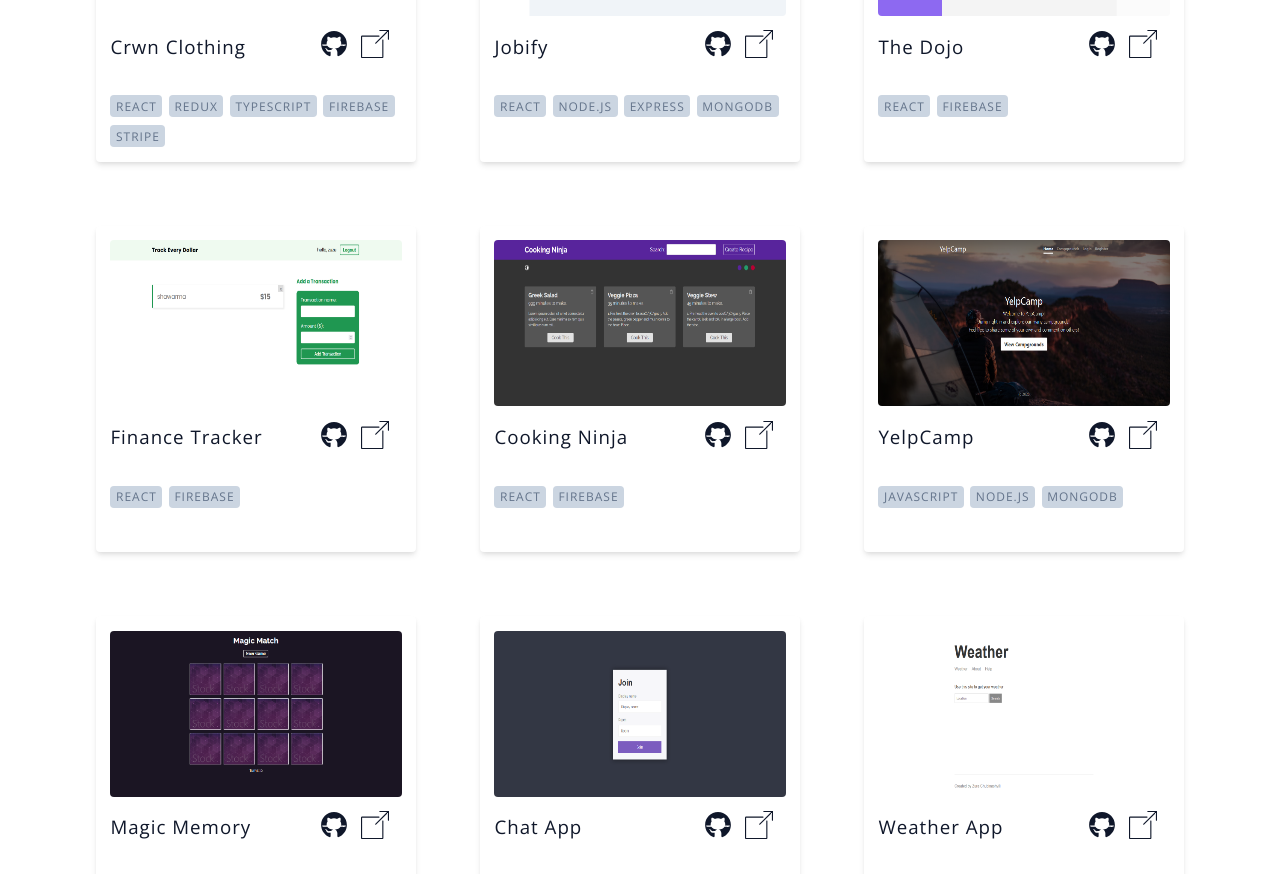
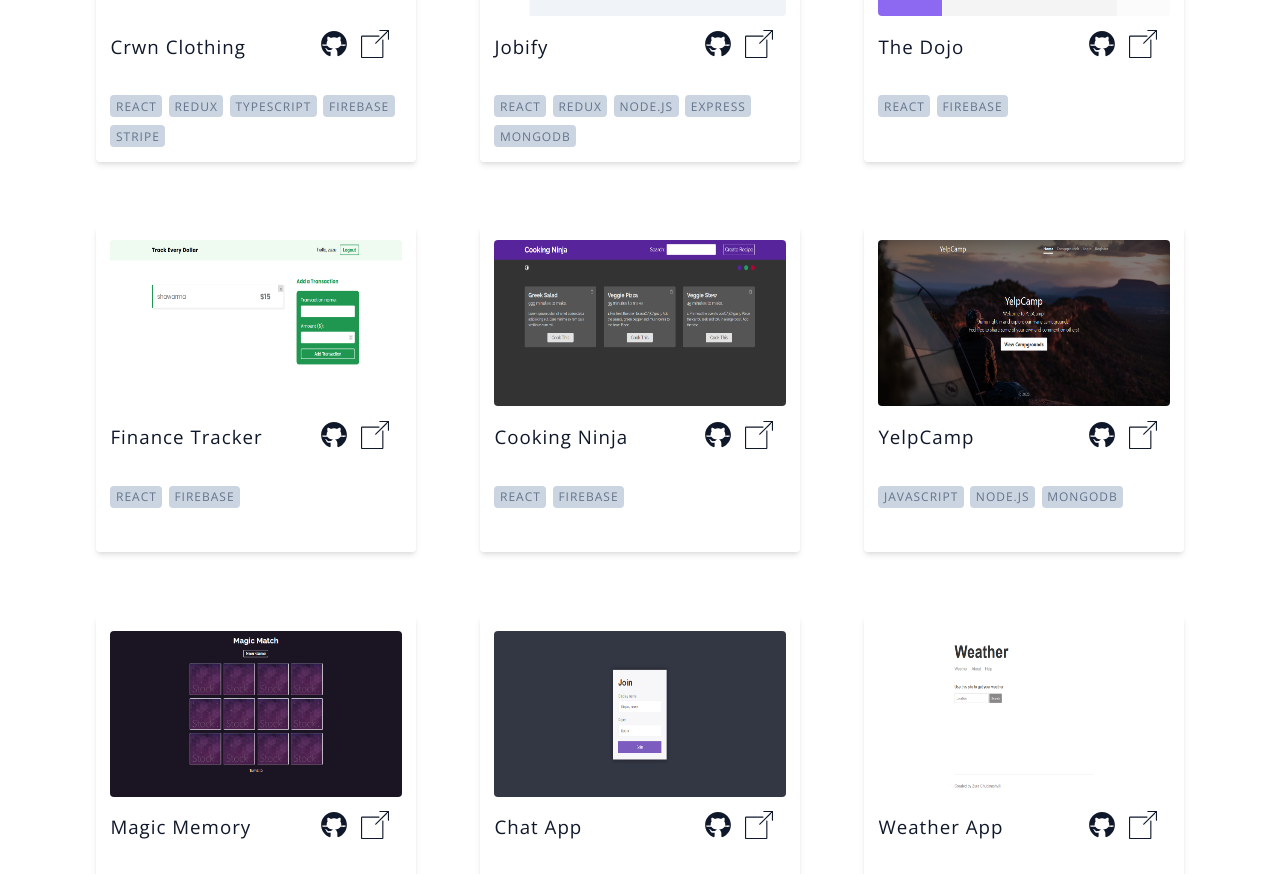
Before and after one commit to chubinashvili/my-portfolio, a React (Create React App) app: page / in a window 1280 px wide. Shown: the part 1118-1992 px from the top of the page. Built offline with nearby package versions, Linux system fonts and the light colour scheme.

Commit message:
updated jobify project data

```diff
--- a/src/routes/Projects/Projects.component.jsx
+++ b/src/routes/Projects/Projects.component.jsx
@@ -23,7 +23,7 @@
       github: 'https://github.com/chubinashvili/jobify',
       web: 'https://jobify-k454.onrender.com/',
       imageUrl: '/images/jobify.PNG',
-      technologies: ['React', 'Node.js', 'Express', 'MONGODB'],
+      technologies: ['React', 'Redux', 'Node.js', 'Express', 'MONGODB'],
     }, {
       title: 'The Dojo',
       github: 'https://github.com/chubinashvili/the-dojo',
```
